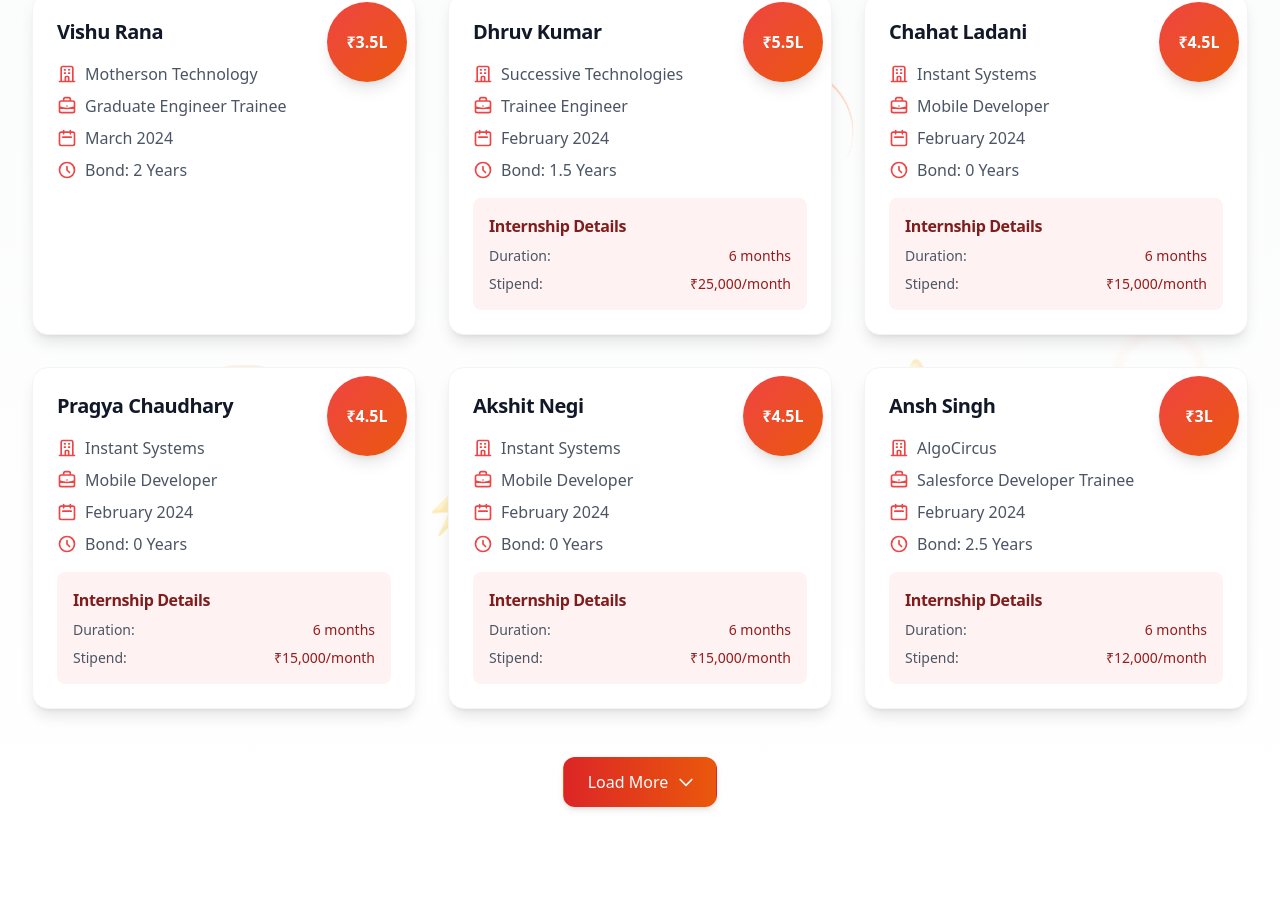
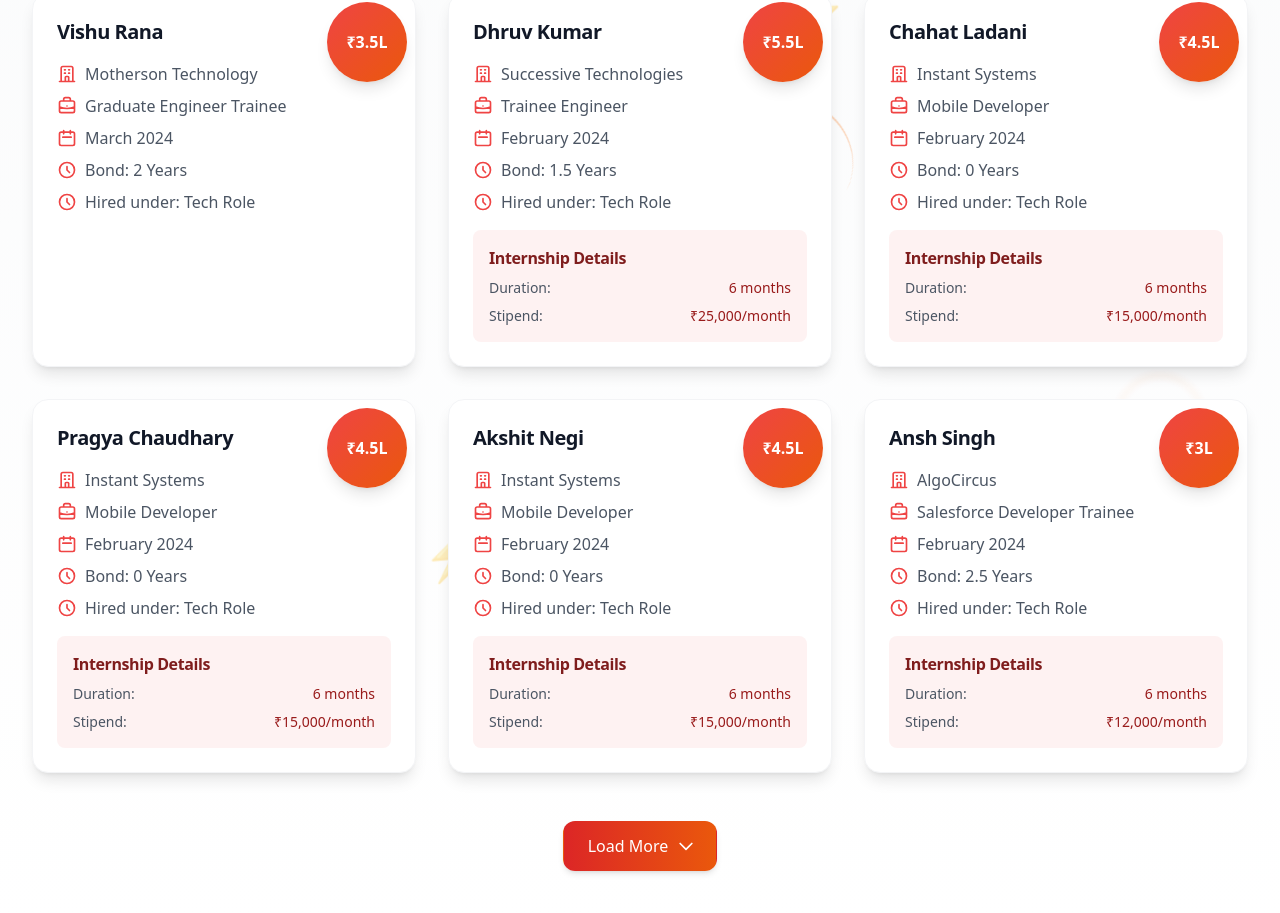
Before and after one commit to rsakm/expppp, a Next.js app: page / in a window 1280 px wide. Shown: the part 3556-4469 px from the top of the page. Before the commit the page ends 4411 px from the top, so only its background shows below. Built offline with nearby package versions, Linux system fonts and the light colour scheme.

Commit message:
Added the section under which students got hired

```diff
--- a/src/components/Placement.tsx
+++ b/src/components/Placement.tsx
@@ -421,9 +421,28 @@ export default function Placement() {
                           d="M12 8v4l3 3m6-3a9 9 0 11-18 0 9 9 0 0118 0z"
                         />
                       </svg>
-                      <span>Bond: {placement.bond} Years</span>
+                      <span>Bond: {placement.bond} Years</span><br />
+
+                    </div>
+                    <div className="flex items-center text-gray-600">
+                      <svg
+                        className="w-5 h-5 mr-2 text-red-500"
+                        fill="none"
+                        stroke="currentColor"
+                        viewBox="0 0 24 24"
+                      >
+                        <path
+                          strokeLinecap="round"
+                          strokeLinejoin="round"
+                          strokeWidth="2"
+                          d="M12 8v4l3 3m6-3a9 9 0 11-18 0 9 9 0 0118 0z"
+                        />
+                      </svg>
+                      <span>Hired under: {placement.domain} Role</span>
+
                     </div>
                   </div>
+
 
                   {placement.internship.hasInternship && (
                     <div className="bg-red-50 rounded-lg p-4 space-y-2">
@@ -441,6 +460,7 @@ export default function Placement() {
                         <span className="font-medium text-red-800">
                           ₹{placement.internship.stipend.toLocaleString()}/month
                         </span>
+
                       </div>
                     </div>
                   )}
--- a/src/db/studentData.ts
+++ b/src/db/studentData.ts
@@ -7,6 +7,7 @@ interface PlacementData {
   bond: number;
   month: string;
   year: number;
+  domain:string;
   internship: {
     duration: number;
     stipend: number;
@@ -29,6 +30,7 @@ export const placements: PlacementData[] = [
       stipend: 0,
       hasInternship: false,
     },
+    domain:"Tech"
   },
   {
     id: 2,
@@ -44,6 +46,7 @@ export const placements: PlacementData[] = [
       stipend: 25000,
       hasInternship: true,
     },
+    domain:"Tech"
   },
   {
     id: 3,
@@ -59,6 +62,7 @@ export const placements: PlacementData[] = [
       stipend: 15000,
       hasInternship: true,
     },
+    domain:"Tech"
   },
   {
     id: 4,
@@ -74,6 +78,7 @@ export const placements: PlacementData[] = [
       stipend: 15000,
       hasInternship: true,
     },
+    domain:"Tech"
   },
   {
     id: 5,
@@ -89,6 +94,7 @@ export const placements: PlacementData[] = [
       stipend: 15000,
       hasInternship: true,
     },
+    domain:"Tech"
   },
 
   {
@@ -105,6 +111,7 @@ export const placements: PlacementData[] = [
       stipend: 12000,
       hasInternship: true,
     },
+    domain:"Tech"
   },
   {
     id: 7,
@@ -120,6 +127,7 @@ export const placements: PlacementData[] = [
       stipend: 12000,
       hasInternship: true,
     },
+    domain:"Tech"
   },
 
   {
@@ -136,6 +144,7 @@ export const placements: PlacementData[] = [
       stipend: 18000,
       hasInternship: true,
     },
+    domain:"Tech"
   },
   {
     id: 9,
@@ -151,6 +160,7 @@ export const placements: PlacementData[] = [
       stipend: 18000,
       hasInternship: true,
     },
+    domain:"Tech"
   },
   {
     id: 10,
@@ -166,6 +176,7 @@ export const placements: PlacementData[] = [
       stipend: 18000,
       hasInternship: true,
     },
+    domain:"Tech"
   },
   {
     id: 11,
@@ -181,6 +192,7 @@ export const placements: PlacementData[] = [
       stipend: 10000,
       hasInternship: true,
     },
+    domain:"Tech"
   },
   {
     id: 12,
@@ -196,6 +208,7 @@ export const placements: PlacementData[] = [
       stipend: 10000,
       hasInternship: true,
     },
+    domain:"Tech"
   },
   {
     id: 13,
@@ -211,6 +224,7 @@ export const placements: PlacementData[] = [
       stipend: 10000,
       hasInternship: true,
     },
+    domain:"Tech"
   },
   {
     id: 14,
@@ -226,6 +240,7 @@ export const placements: PlacementData[] = [
       stipend: 10000,
       hasInternship: true,
     },
+    domain:"Tech"
   },
   {
     id: 15,
@@ -241,6 +256,7 @@ export const placements: PlacementData[] = [
       stipend: 10000,
       hasInternship: true,
     },
+    domain:"Tech"
   },
   {
     id: 16,
@@ -256,6 +272,7 @@ export const placements: PlacementData[] = [
       stipend: 10000,
       hasInternship: true,
     },
+    domain:"Tech"
   },
 
   {
@@ -272,6 +289,7 @@ export const placements: PlacementData[] = [
       stipend: 11000,
       hasInternship: true,
     },
+    domain:"Tech"
   },
   {
     id: 18,
@@ -287,6 +305,7 @@ export const placements: PlacementData[] = [
       stipend: 11000,
       hasInternship: true,
     },
+    domain:"Tech"
   },
   {
     id: 19,
@@ -302,6 +321,7 @@ export const placements: PlacementData[] = [
       stipend: 0,
       hasInternship: false,
     },
+    domain:"Non-Tech"
   },
 
   {
@@ -318,6 +338,7 @@ export const placements: PlacementData[] = [
       stipend: 0,
       hasInternship: false,
     },
+    domain:"Non-Tech"
   },
   {
     id: 21,
@@ -333,6 +354,7 @@ export const placements: PlacementData[] = [
       stipend: 0,
       hasInternship: false,
     },
+    domain:"Non-Tech"
   },
   {
     id: 22,
@@ -348,13 +370,14 @@ export const placements: PlacementData[] = [
       stipend: 20000,
       hasInternship: true,
     },
+    domain:"Tech"
   },
 
   {
     id: 23,
     name: "Abhishek Yadav ",
     company: "Indus Tower",
-    role: "Graduate Engineer Trainee",
+    role: "Associate",
     package: 3,
     bond: 0,
     month: "December",
@@ -364,12 +387,13 @@ export const placements: PlacementData[] = [
       stipend: 0,
       hasInternship: false,
     },
+    domain:"Non-Tech"
   },
   {
     id: 24,
     name: "Adarsh Kumar Jha",
     company: "Indus Tower",
-    role: "Graduate Engineer Trainee",
+    role: "Associate",
     package: 3,
     bond: 0,
     month: "December",
@@ -379,12 +403,13 @@ export const placements: PlacementData[] = [
       stipend: 0,
       hasInternship: false,
     },
+    domain:"Non-Tech"
   },
   {
     id: 25,
     name: "Aditya Dagar",
     company: "Indus Tower",
-    role: "Graduate Engineer Trainee",
+    role: "Associate",
     package: 3,
     bond: 0,
     month: "December",
@@ -394,12 +419,13 @@ export const placements: PlacementData[] = [
       stipend: 0,
       hasInternship: false,
     },
+    domain:"Non-Tech"
   },
   {
     id: 26,
     name: "Afzal Ansari",
     company: "Indus Tower",
-    role: "Graduate Engineer Trainee",
+    role: "Associate",
     package: 3,
     bond: 0,
     month: "December",
@@ -409,12 +435,13 @@ export const placements: PlacementData[] = [
       stipend: 0,
       hasInternship: false,
     },
+    domain:"Non-Tech"
   },
   {
     id: 27,
     name: "Ankul Kumar",
     company: "Indus Tower",
-    role: "Graduate Engineer Trainee",
+    role: "Associate",
     package: 3,
     bond: 0,
     month: "December",
@@ -424,12 +451,13 @@ export const placements: PlacementData[] = [
       stipend: 0,
       hasInternship: false,
     },
+    domain:"Non-Tech"
   },
   {
     id: 28,
     name: "Mohd Saad",
     company: "Indus Tower",
-    role: "Graduate Engineer Trainee",
+    role: "Associate",
     package: 3,
     bond: 0,
     month: "December",
@@ -439,12 +467,13 @@ export const placements: PlacementData[] = [
       stipend: 0,
       hasInternship: false,
     },
+    domain:"Non-Tech"
   },
   {
     id: 29,
     name: "Nishant Kumar Dubey ",
     company: "Indus Tower",
-    role: "Graduate Engineer Trainee",
+    role: "Associate",
     package: 3,
     bond: 0,
     month: "December",
@@ -454,12 +483,13 @@ export const placements: PlacementData[] = [
       stipend: 0,
       hasInternship: false,
     },
+    domain:"Non-Tech"
   },
   {
     id: 30,
     name: "Nitin Yadav",
     company: "Indus Tower",
-    role: "Graduate Engineer Trainee",
+    role: "Associate",
     package: 3,
     bond: 0,
     month: "December",
@@ -469,12 +499,13 @@ export const placements: PlacementData[] = [
       stipend: 0,
       hasInternship: false,
     },
+    domain:"Non-Tech"
   },
   {
     id: 31,
     name: "Uttapal Kant",
     company: "Indus Tower",
-    role: "Graduate Engineer Trainee",
+    role: "Associate",
     package: 3,
     bond: 0,
     month: "December",
@@ -484,6 +515,7 @@ export const placements: PlacementData[] = [
       stipend: 0,
       hasInternship: false,
     },
+    domain:"Non-Tech"
   },
   {
     id: 32,
@@ -499,6 +531,7 @@ export const placements: PlacementData[] = [
       stipend: 10000,
       hasInternship: true,
     },
+    domain:"Tech"
   },
   {
     id: 33,
@@ -514,6 +547,7 @@ export const placements: PlacementData[] = [
       stipend: 10000,
       hasInternship: true,
     },
+    domain:"Tech"
   },
   {
     id: 34,
@@ -529,6 +563,7 @@ export const placements: PlacementData[] = [
       stipend: 0,
       hasInternship: false,
     },
+    domain:"Non-Tech"
   },
   {
     id: 35,
@@ -544,6 +579,7 @@ export const placements: PlacementData[] = [
       stipend: 0,
       hasInternship: false,
     },
+    domain:"non-Tech"
   },
   {
     id: 36,
@@ -559,6 +595,7 @@ export const placements: PlacementData[] = [
       stipend: 0,
       hasInternship: false,
     },
+    domain:"Non-Tech"
   },
   {
     id: 35,
@@ -574,6 +611,7 @@ export const placements: PlacementData[] = [
       stipend: 0,
       hasInternship: false,
     },
+    domain:"Non-Tech"
   },
   {
     id: 36,
@@ -589,6 +627,7 @@ export const placements: PlacementData[] = [
       stipend: 15000,
       hasInternship: true,
     },
+    domain:"Non-Tech"
   },
   {
     id: 37,
@@ -604,6 +643,7 @@ export const placements: PlacementData[] = [
       stipend: 15000,
       hasInternship: true,
     },
+    domain:"Non-Tech"
   },
   {
     id: 38,
@@ -619,6 +659,7 @@ export const placements: PlacementData[] = [
       stipend: 15000,
       hasInternship: true,
     },
+    domain:"Non-Tech"
   },
   {
     id: 39,
@@ -634,6 +675,7 @@ export const placements: PlacementData[] = [
       stipend: 0,
       hasInternship: false,
     },
+    domain:"Non-Tech"
   },
   {
     id: 40,
@@ -649,6 +691,7 @@ export const placements: PlacementData[] = [
       stipend: 0,
       hasInternship: false,
     },
+    domain:"Semi-Tech"
   },
   {
     id: 40,
@@ -664,6 +707,7 @@ export const placements: PlacementData[] = [
       stipend: 0,
       hasInternship: false,
     },
+    domain:"Semi-Tech"
   },
   {
     id: 41,
@@ -679,5 +723,6 @@ export const placements: PlacementData[] = [
       stipend: 20000,
       hasInternship: true,
     },
+    domain:"Tech"
   },
 ];
```
